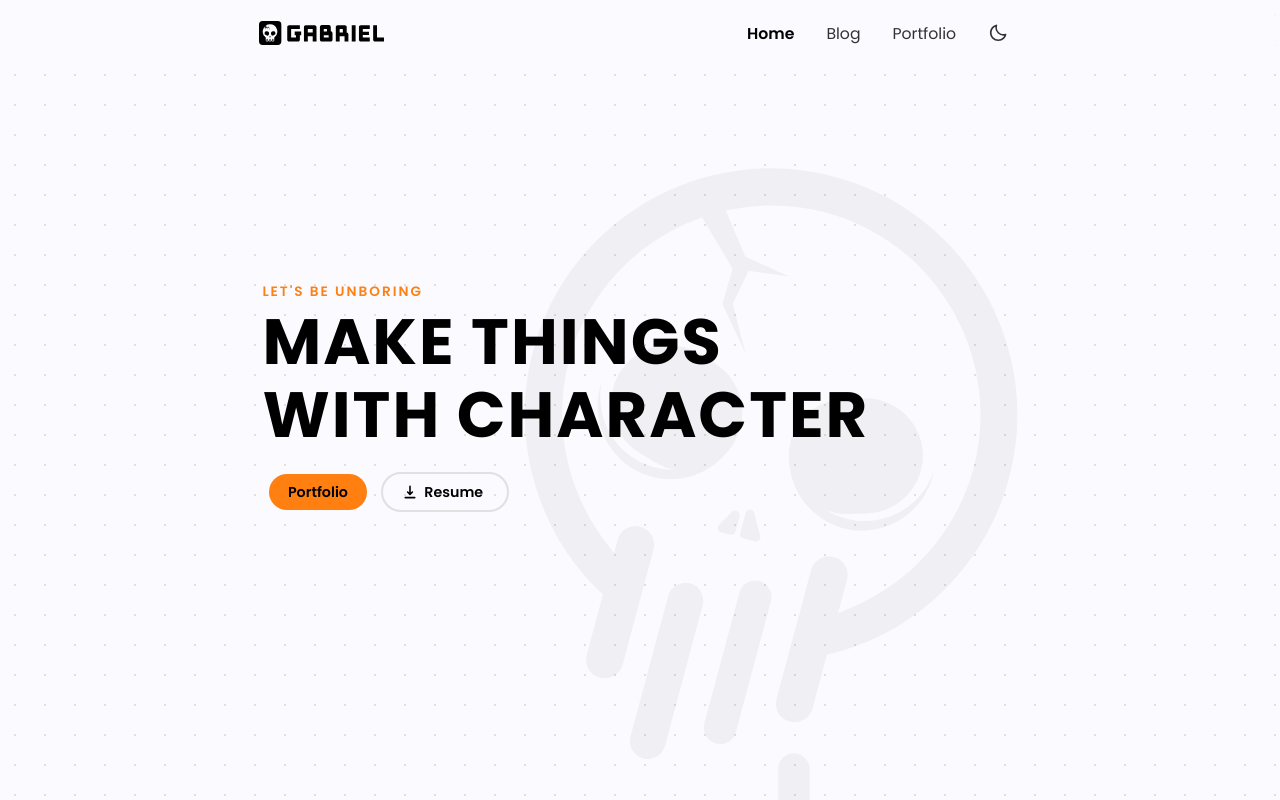
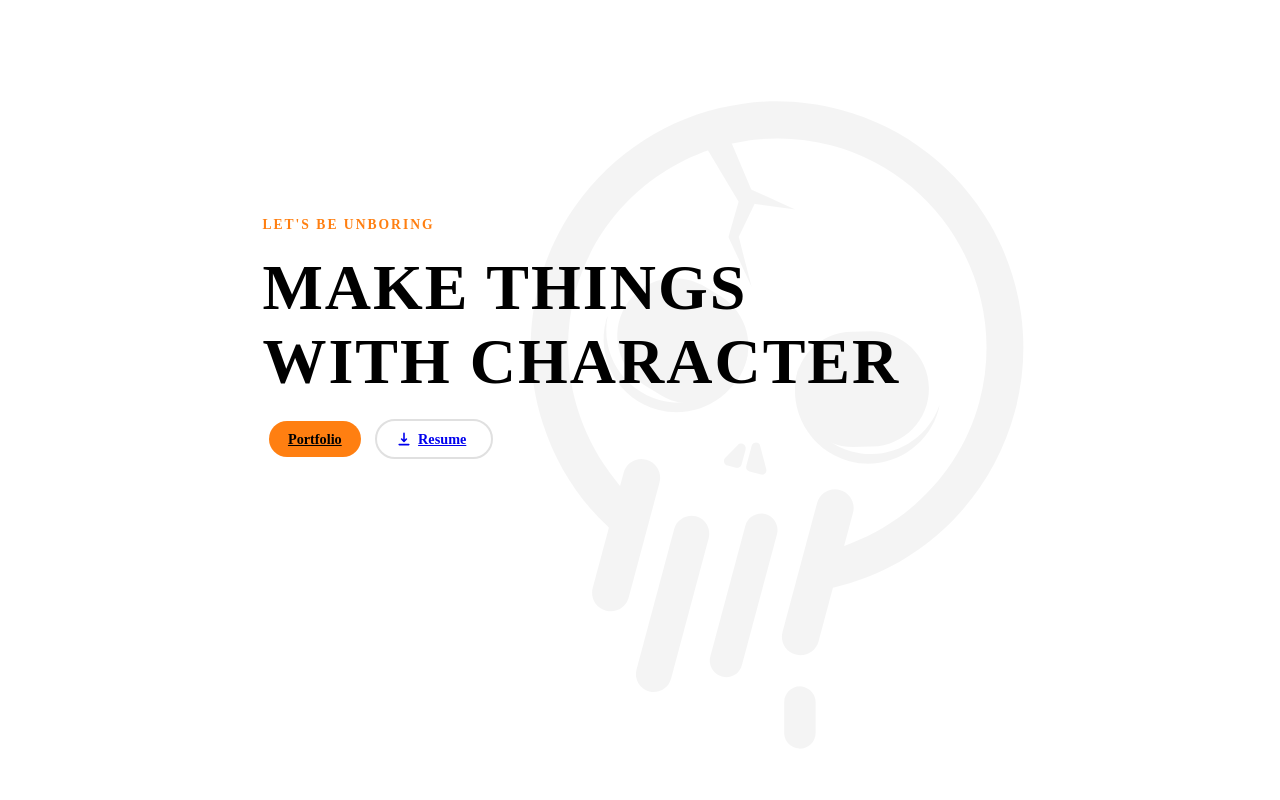
Before and after one commit to Darkryhr/digital-garden, a Next.js app: page / in a window 1280 px wide. Shown: the top 800 px of the page. Built offline with nearby package versions, Linux system fonts and the light colour scheme; no server answers.

Commit message:
testing why seo cards dont work

```diff
--- a/pages/_app.tsx
+++ b/pages/_app.tsx
@@ -52,58 +52,61 @@ function App({ Component, pageProps, router }: AppProps) {
   if (!mountedComponent) return <div />;
 
   return (
+    //     <Script
+    //       strategy='afterInteractive'
+    //       src={`https://www.googletagmanager.com/gtag/js?id=${gtag.GA_TRACKING_ID}`}
+    //     />
+    //     <Script
+    //       id='gtag-init'
+    //       strategy='afterInteractive'
+    //       dangerouslySetInnerHTML={{
+    //         __html: `
+    //           window.dataLayer = window.dataLayer || [];
+    //           function gtag(){dataLayer.push(arguments);}
+    //           gtag('js', new Date());
+    //           gtag('config', '${gtag.GA_TRACKING_ID}', {
+    //             page_path: window.location.pathname,
+    //           });
+    //         `,
+    //       }}
+    //     />
+    //     <MDXProvider components={MDXComponents}>
+    //       <GlobalStyles />
+    //       <Layout toggleTheme={themeToggler}>
+    //         <DefaultSeo {...SEOConfig} />
+    //         {/*
+    // // @ts-ignore */}
+    //         <AnimatePresence exitBeforeEnter={true} initial={false}>
+    //           <motion.div
+    //             style={{ width: '100%' }}
+    //             key={router.route}
+    //             initial='pageInitial'
+    //             animate='pageAnimate'
+    //             variants={{
+    //               pageInitial: {
+    //                 opacity: 0,
+    //               },
+    //               pageAnimate: {
+    //                 opacity: 1,
+    //               },
+    //             }}
+    //           >
+    //             {pageLoading ? (
+    //               <Loader />
+    //             ) : (
+    //               <>
+    //               </>
+    //             )}
+    //           </motion.div>
+    //         </AnimatePresence>
+    //         <Toaster position='bottom-center' reverseOrder={false} />
+    //       </Layout>
+    //     </MDXProvider>
+
     <ThemeProvider theme={themeMode}>
-      <Script
-        strategy='afterInteractive'
-        src={`https://www.googletagmanager.com/gtag/js?id=${gtag.GA_TRACKING_ID}`}
-      />
-      <Script
-        id='gtag-init'
-        strategy='afterInteractive'
-        dangerouslySetInnerHTML={{
-          __html: `
-            window.dataLayer = window.dataLayer || [];
-            function gtag(){dataLayer.push(arguments);}
-            gtag('js', new Date());
-            gtag('config', '${gtag.GA_TRACKING_ID}', {
-              page_path: window.location.pathname,
-            });
-          `,
-        }}
-      />
-      <MDXProvider components={MDXComponents}>
-        <GlobalStyles />
-        <Layout toggleTheme={themeToggler}>
-          <DefaultSeo {...SEOConfig} />
-          {/*
-  // @ts-ignore */}
-          <AnimatePresence exitBeforeEnter={true} initial={false}>
-            <motion.div
-              style={{ width: '100%' }}
-              key={router.route}
-              initial='pageInitial'
-              animate='pageAnimate'
-              variants={{
-                pageInitial: {
-                  opacity: 0,
-                },
-                pageAnimate: {
-                  opacity: 1,
-                },
-              }}
-            >
-              {pageLoading ? (
-                <Loader />
-              ) : (
-                <>
-                  <Component {...pageProps} />
-                </>
-              )}
-            </motion.div>
-          </AnimatePresence>
-          <Toaster position='bottom-center' reverseOrder={false} />
-        </Layout>
-      </MDXProvider>
+      <DefaultSeo {...SEOConfig} />
+
+      <Component {...pageProps} />
     </ThemeProvider>
   );
 }
```
